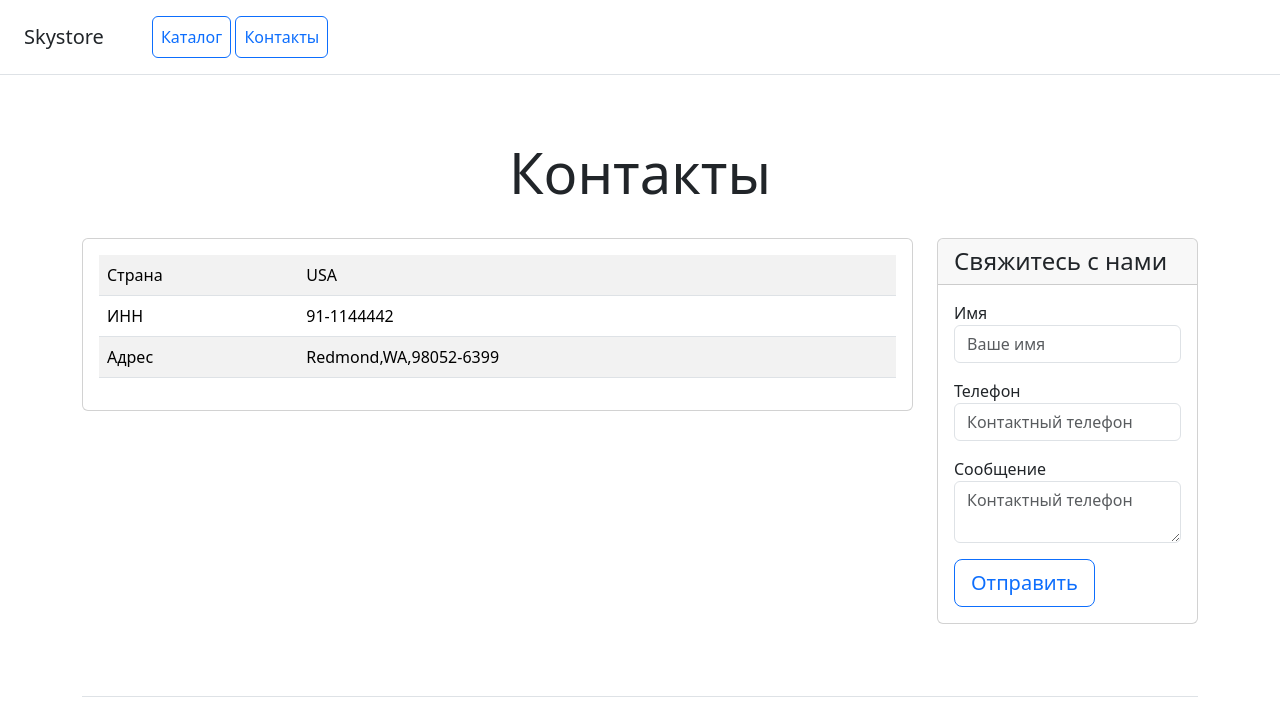
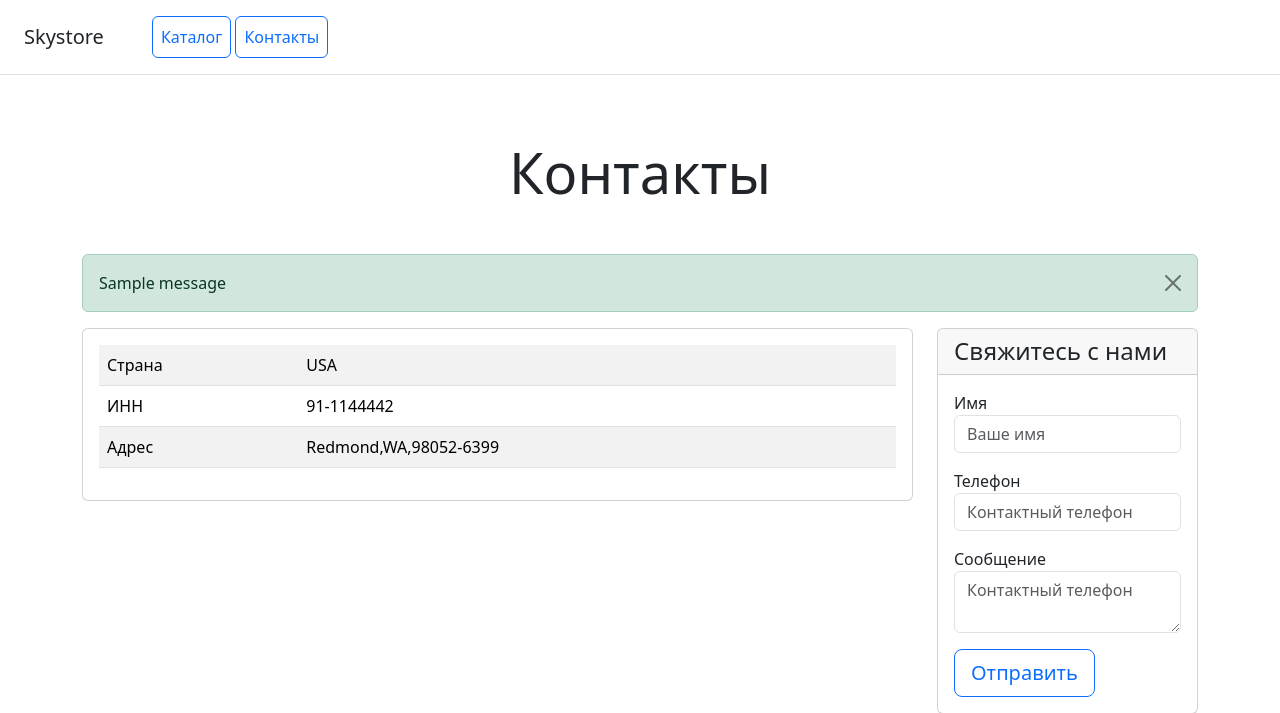
Before and after one commit to kartograff13/hw_online_store, a Django app: page /contacts/ in a window 1280 px wide. Shown: the top 713 px of the page. Run offline with Django 5.2, Linux system fonts and the light colour scheme; tables that the repository leaves empty hold one stand-in row (values such as "Sample post"); one stand-in notice (Sample message) is shown; some libraries are stand-ins or nearby versions.

Commit message:
redact views.py & contacts.html for correct work POST-request and add info for README.md

```diff
--- a/catalog/templates/contacts.html
+++ b/catalog/templates/contacts.html
@@ -20,6 +20,18 @@
 </div>
 
 <div class="container">
+    <!-- Блок для отображения сообщений -->
+    {% if messages %}
+    <div class="messages mt-3">
+        {% for message in messages %}
+        <div class="alert alert-{% if message.tags == 'error' %}danger{% else %}{{ message.tags }}{% endif %} alert-dismissible fade show" role="alert">
+            {{ message }}
+            <button type="button" class="btn-close" data-bs-dismiss="alert" aria-label="Close"></button>
+        </div>
+        {% endfor %}
+    </div>
+    {% endif %}
+
     <div class="row text-start">
         <div class="col-lg-9 col-md-6 col-sm-12">
             <div class="card mb-4 box-shadow">
--- a/catalog/views.py
+++ b/catalog/views.py
@@ -1,9 +1,32 @@
-from django.shortcuts import render
+import re
+
+from django.contrib import messages
+from django.shortcuts import render, redirect
 
 
 def home(request):
-    return render(request, 'home.html')
+    """Контроллер главной страницы"""
+    return render(request, "home.html")
 
 
 def contacts(request):
-    return render(request, 'contacts.html')
+    """Контроллер страницы контактов с обработкой формы обратной связи"""
+    if request.method == "POST":
+        name = request.POST.get("name", "").strip()
+        phone = request.POST.get("phone", "").strip()
+        message = request.POST.get("message", "").strip()
+
+        if not all([name, phone, message]):
+            messages.error(request, "Пожалуйста, заполните все поля формы.")
+            return redirect("catalog:contacts")
+
+        phone_pattern = r'^\+7\d{10}$'
+        if not re.match(phone_pattern, phone):
+            messages.error(request, "Неверный формат телефона. Введите номер в формате: +7XXXXXXXXXX")
+            return redirect("catalog:contacts")
+
+
+        messages.success(request, "Сообщение успешно отправлено. Мы свяжемся с Вами в ближайшее время!")
+        return redirect("catalog:contacts")
+
+    return render(request, "contacts.html")
```
Also changed, not shown: README.md.
